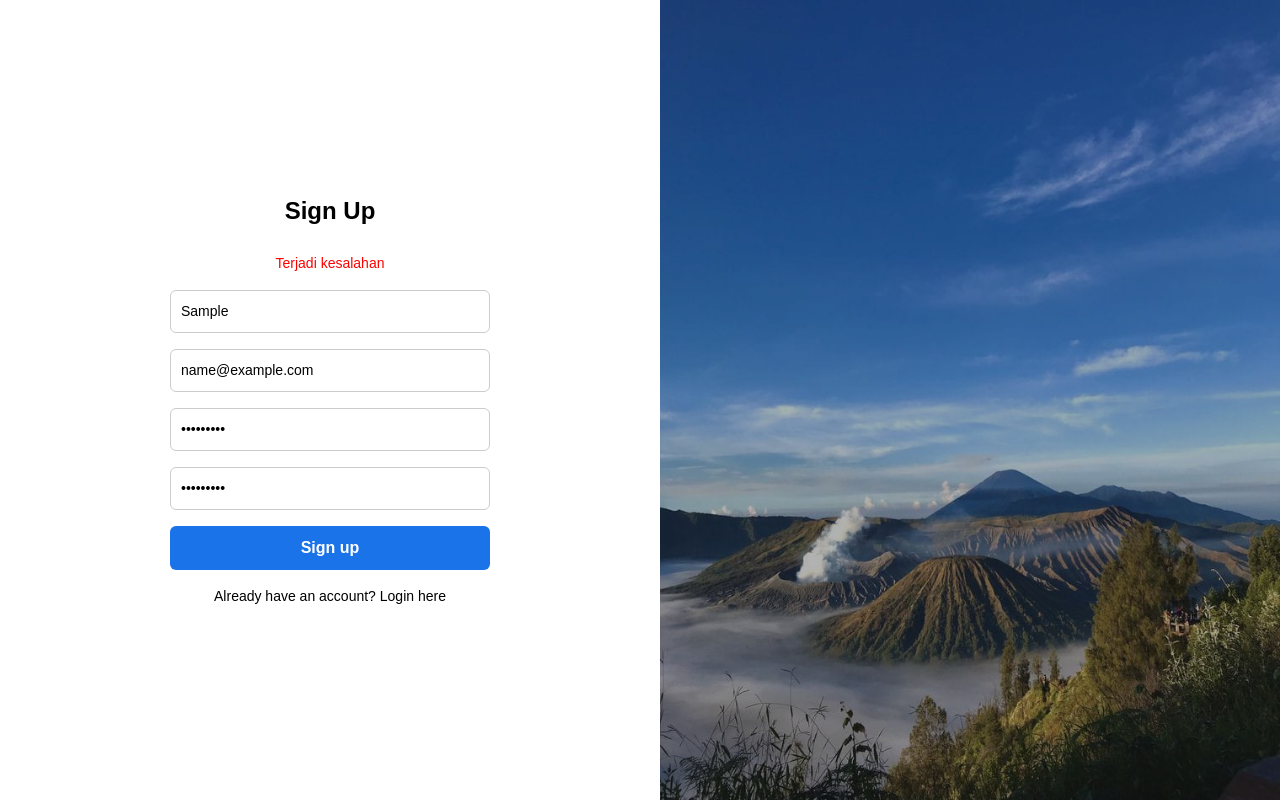
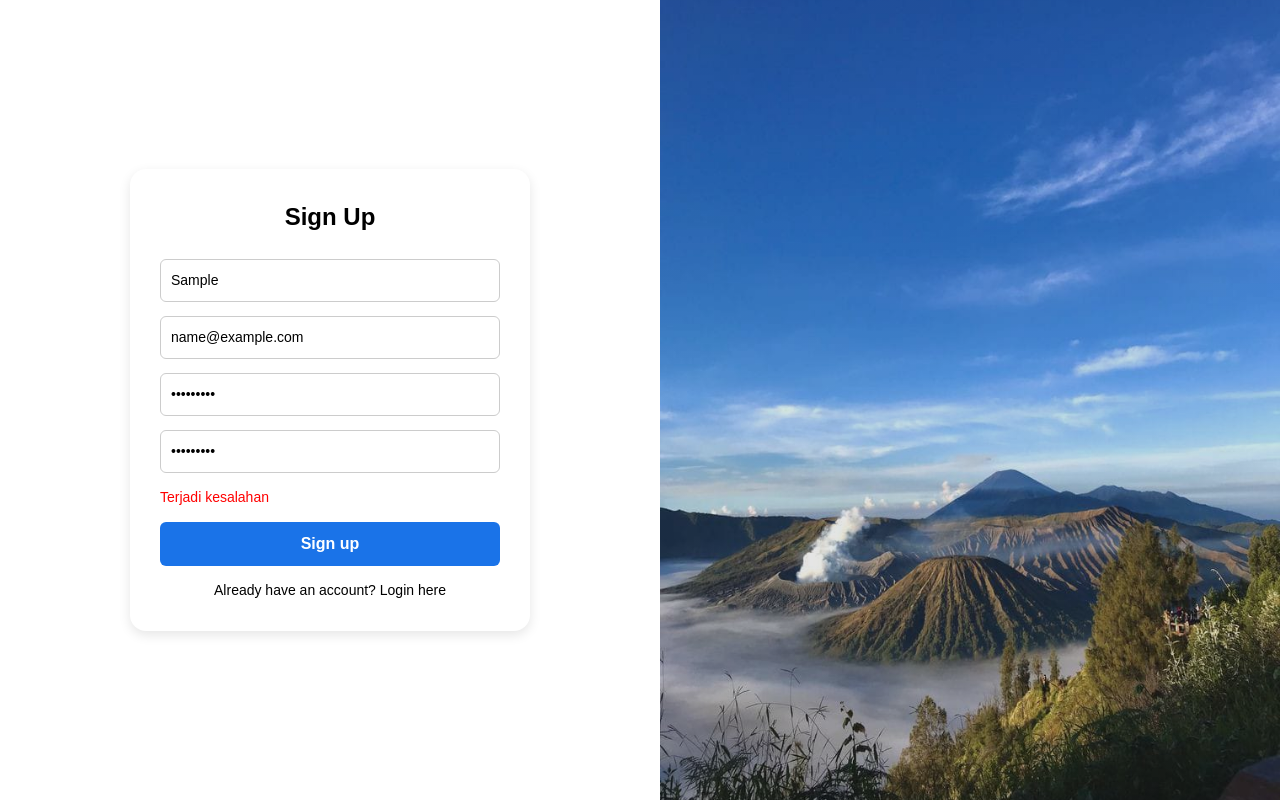
Before and after one commit to PetrusGeyu/wisatabudayaai, a React (Vite) app: page /register in a window 1280 px wide. Both pictures are taken after typing "Sample", "name@example.com", "Sample123", "Sample123" into the empty fields and a click on the button "Sign up". Built offline with nearby package versions, Linux system fonts and the light colour scheme; no server answers.

Commit message:
Membuat login dan register menjadi lebih menarik dan responsible
gg

```diff
--- a/src/auth/Login.jsx
+++ b/src/auth/Login.jsx
@@ -17,26 +17,28 @@ const styles = {
     alignItems: "center",
     backgroundColor: "#fff",
     padding: "20px",
-    zIndex: 2,
   },
   right: {
     flex: 1,
-    backgroundImage: `linear-gradient(rgba(0,0,0,0.3), rgba(0,0,0,0.3)), url(${bgImage})`,
+    backgroundImage: `linear-gradient(rgba(0,0,0,0.1), rgba(0,0,0,0.1)), url(${bgImage})`,
     backgroundSize: "cover",
     backgroundPosition: "center",
-    transition: "opacity 0.3s ease",
   },
   form: {
     width: "100%",
-    maxWidth: "320px",
+    maxWidth: "400px",
+    padding: "30px",
+    borderRadius: "16px",
+    backgroundColor: "#fff",
+    boxShadow: "0 4px 12px rgba(0,0,0,0.1)",
     display: "flex",
     flexDirection: "column",
-    gap: "16px",
+    gap: "14px",
   },
   title: {
     fontSize: "24px",
     fontWeight: "bold",
-    marginBottom: "8px",
+    marginBottom: "10px",
     textAlign: "center",
   },
   input: {
@@ -54,23 +56,17 @@ const styles = {
     borderRadius: "6px",
     cursor: "pointer",
   },
-  linkText: {
-    textAlign: "center",
-    fontSize: "14px",
-  },
   error: {
     color: "red",
     fontSize: "0.875rem",
     textAlign: "center",
   },
+  linkText: {
+    textAlign: "center",
+    fontSize: "14px",
+  },
   responsiveWrapper: {
     flexDirection: "column",
-  },
-  responsiveRight: {
-    position: "absolute",
-    inset: 0,
-    zIndex: 1,
-    opacity: 0.3,
   },
 };
 
@@ -83,20 +79,21 @@ const Login = () => {
 
   useEffect(() => {
     const token = localStorage.getItem("token");
-    if (token) navigate("/");
+    if (token) {
+      navigate("/");
+    }
+
+    const checkScreenSize = () => {
+      setIsMobile(window.innerWidth <= 768);
+    };
+    checkScreenSize();
+    window.addEventListener("resize", checkScreenSize);
+    return () => window.removeEventListener("resize", checkScreenSize);
   }, [navigate]);
 
-  useEffect(() => {
-    const handleResize = () => {
-      setIsMobile(window.innerWidth <= 768);
-    };
-    handleResize();
-    window.addEventListener("resize", handleResize);
-    return () => window.removeEventListener("resize", handleResize);
-  }, []);
-
-  const handleChange = (e) =>
+  const handleChange = (e) => {
     setForm({ ...form, [e.target.name]: e.target.value });
+  };
 
   const handleLogin = async (e) => {
     e.preventDefault();
@@ -109,6 +106,7 @@ const Login = () => {
       localStorage.setItem("email", res.data.user.email);
       localStorage.setItem("user_id", res.data.user.id);
       localStorage.setItem("name", res.data.user.name);
+
       alert("Login berhasil!");
       navigate("/");
     } catch (err) {
@@ -122,15 +120,15 @@ const Login = () => {
     <div
       style={{
         ...styles.wrapper,
-        ...(isMobile && styles.responsiveWrapper),
+        ...(isMobile ? styles.responsiveWrapper : {}),
       }}
     >
-      {isMobile && <div style={styles.responsiveRight}></div>}
-
       <div style={styles.left}>
         <form onSubmit={handleLogin} style={styles.form}>
           <h2 style={styles.title}>Login</h2>
+
           {error && <p style={styles.error}>{error}</p>}
+
           <input
             style={styles.input}
             name="email"
@@ -140,6 +138,7 @@ const Login = () => {
             value={form.email}
             required
           />
+
           <input
             style={styles.input}
             name="password"
@@ -149,9 +148,11 @@ const Login = () => {
             value={form.password}
             required
           />
+
           <button style={styles.button} type="submit" disabled={loading}>
             {loading ? "Logging in..." : "Login"}
           </button>
+
           <p style={styles.linkText}>
             Belum punya akun? <Link to="/register">Ayo buat</Link>
           </p>
--- a/src/auth/Register.jsx
+++ b/src/auth/Register.jsx
@@ -1,6 +1,6 @@
 import { useState, useEffect } from "react";
+import API from "../services/api";
 import { useNavigate, Link } from "react-router-dom";
-import API from "../services/api";
 import bgImage from "../asset/bromo.jpg";
 
 const styles = {
@@ -8,7 +8,9 @@ const styles = {
     display: "flex",
     height: "100vh",
     fontFamily: "sans-serif",
-    flexDirection: "row",
+  },
+  responsiveWrapper: {
+    flexDirection: "column",
   },
   left: {
     flex: 1,
@@ -17,26 +19,28 @@ const styles = {
     alignItems: "center",
     backgroundColor: "#fff",
     padding: "20px",
-    zIndex: 2,
   },
   right: {
     flex: 1,
-    backgroundImage: `linear-gradient(rgba(0,0,0,0.3), rgba(0,0,0,0.3)), url(${bgImage})`,
+    backgroundImage: `linear-gradient(rgba(0,0,0,0.1), rgba(0,0,0,0.1)), url(${bgImage})`,
     backgroundSize: "cover",
     backgroundPosition: "center",
-    transition: "opacity 0.3s ease",
   },
   form: {
     width: "100%",
-    maxWidth: "320px",
+    maxWidth: "400px",
+    padding: "30px",
+    borderRadius: "16px",
+    backgroundColor: "#fff",
+    boxShadow: "0 4px 12px rgba(0,0,0,0.1)",
     display: "flex",
     flexDirection: "column",
-    gap: "16px",
+    gap: "14px",
   },
   title: {
     fontSize: "24px",
     fontWeight: "bold",
-    marginBottom: "8px",
+    marginBottom: "10px",
     textAlign: "center",
   },
   input: {
@@ -54,72 +58,83 @@ const styles = {
     borderRadius: "6px",
     cursor: "pointer",
   },
+  error: {
+    color: "red",
+    fontSize: "0.875rem",
+    textAlign: "left",
+  },
   linkText: {
     textAlign: "center",
     fontSize: "14px",
   },
-  error: {
-    color: "red",
-    fontSize: "0.875rem",
-    textAlign: "center",
-  },
-  responsiveWrapper: {
-    flexDirection: "column",
-  },
-  responsiveRight: {
-    position: "absolute",
-    inset: 0,
-    zIndex: 1,
-    opacity: 0.3,
-  },
 };
 
 const Register = () => {
+  const navigate = useNavigate();
   const [form, setForm] = useState({
     name: "",
     email: "",
     password: "",
     checkPassword: "",
   });
+  const [errors, setErrors] = useState({});
   const [loading, setLoading] = useState(false);
-  const [error, setError] = useState("");
   const [isMobile, setIsMobile] = useState(false);
-  const navigate = useNavigate();
 
   useEffect(() => {
     const token = localStorage.getItem("token");
-    if (token) navigate("/");
+    if (token) {
+      navigate("/");
+    }
+
+    const checkScreenSize = () => {
+      setIsMobile(window.innerWidth <= 768);
+    };
+
+    checkScreenSize();
+    window.addEventListener("resize", checkScreenSize);
+    return () => window.removeEventListener("resize", checkScreenSize);
   }, [navigate]);
 
-  useEffect(() => {
-    const handleResize = () => {
-      setIsMobile(window.innerWidth <= 768);
-    };
-    handleResize();
-    window.addEventListener("resize", handleResize);
-    return () => window.removeEventListener("resize", handleResize);
-  }, []);
-
-  const handleChange = (e) =>
+  const handleChange = (e) => {
     setForm({ ...form, [e.target.name]: e.target.value });
+  };
 
   const handleRegister = async (e) => {
     e.preventDefault();
     setLoading(true);
-    setError("");
+    setErrors({});
+
+    if (!form.name || !form.email || !form.password || !form.checkPassword) {
+      setErrors({ form: "Semua kolom harus diisi!" });
+      setLoading(false);
+      return;
+    }
+
+    if (form.password.length < 6) {
+      setErrors({ password: "Password minimal 6 karakter" });
+      setLoading(false);
+      return;
+    }
 
     if (form.password !== form.checkPassword) {
-      setError("Password tidak cocok!");
+      setErrors({ checkPassword: "Password tidak cocok" });
       setLoading(false);
       return;
     }
 
     try {
-      const res = await API.post("auth/register", form);
+      await API.post("/auth/register", {
+        name: form.name,
+        email: form.email,
+        password: form.password,
+      });
+
       alert("Registrasi berhasil! Silakan login.");
       navigate("/login");
     } catch (err) {
-      setError(err.response?.data?.message || "Terjadi kesalahan");
+      const message = err.response?.data?.message || "Terjadi kesalahan";
+      setErrors({ form: message });
     } finally {
       setLoading(false);
     }
@@ -129,15 +144,13 @@ const Register = () => {
     <div
       style={{
         ...styles.wrapper,
-        ...(isMobile && styles.responsiveWrapper),
+        ...(isMobile ? styles.responsiveWrapper : {}),
       }}
     >
-      {isMobile && <div style={styles.responsiveRight}></div>}
-
       <div style={styles.left}>
         <form onSubmit={handleRegister} style={styles.form}>
           <h2 style={styles.title}>Sign Up</h2>
-          {error && <p style={styles.error}>{error}</p>}
+
           <input
             name="name"
             placeholder="Name"
@@ -146,6 +159,8 @@ const Register = () => {
             style={styles.input}
             required
           />
+          {errors.name && <p style={styles.error}>{errors.name}</p>}
+
           <input
             name="email"
             placeholder="Email"
@@ -154,6 +169,8 @@ const Register = () => {
             style={styles.input}
             required
           />
+          {errors.email && <p style={styles.error}>{errors.email}</p>}
+
           <input
             name="password"
             placeholder="Password"
@@ -162,6 +179,8 @@ const Register = () => {
             style={styles.input}
             required
           />
+          {errors.password && <p style={styles.error}>{errors.password}</p>}
+
           <input
             name="checkPassword"
             placeholder="Confirm Password"
@@ -170,9 +189,16 @@ const Register = () => {
             style={styles.input}
             required
           />
+          {errors.checkPassword && (
+            <p style={styles.error}>{errors.checkPassword}</p>
+          )}
+
+          {errors.form && <p style={styles.error}>{errors.form}</p>}
+
           <button type="submit" disabled={loading} style={styles.button}>
             {loading ? "Loading..." : "Sign up"}
           </button>
+
           <p style={styles.linkText}>
             Already have an account? <Link to="/login">Login here</Link>
           </p>
```
